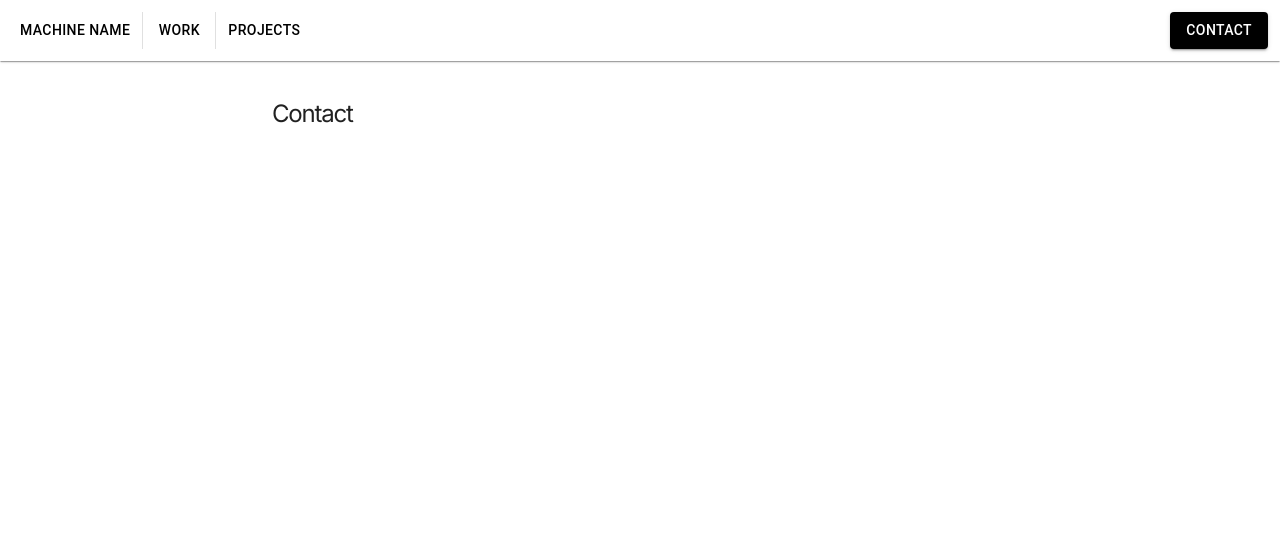
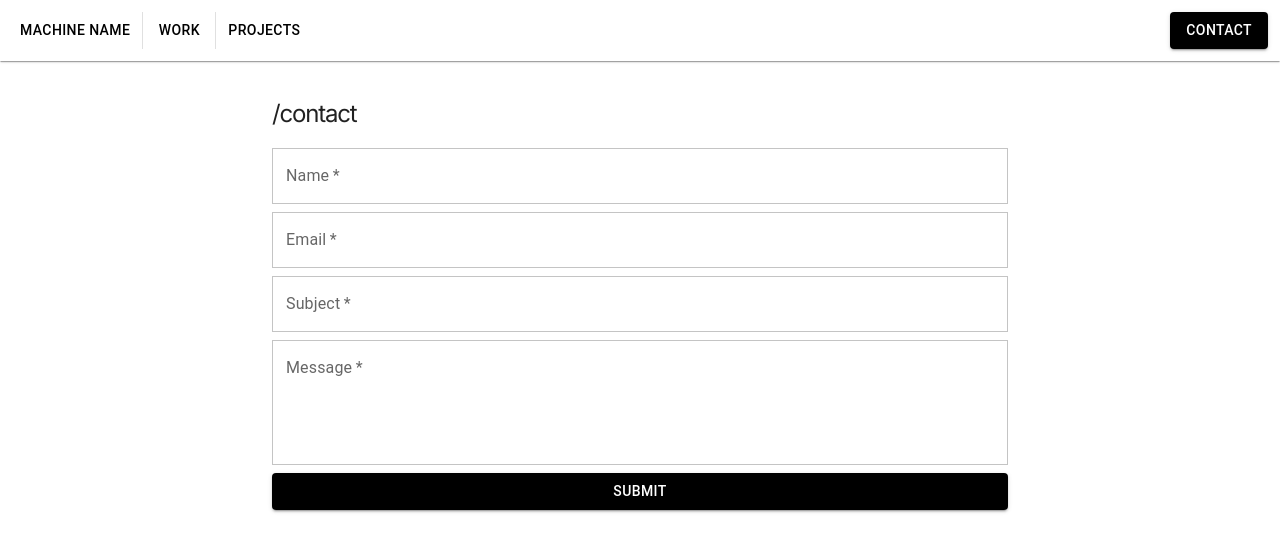
Before and after one commit to machinename/machine_name, a Next.js app: page /contact in a window 1280 px wide. Shown: the top 552 px of the page. Built offline with nearby package versions, Linux system fonts and the light colour scheme.

Commit message:
Added contact form update

```diff
--- /dev/null
+++ b/app/components/contact_form.tsx
@@ -0,0 +1,102 @@
+'use client'
+
+import React, { useState, ChangeEvent, FormEvent } from 'react';
+import { Button, TextField } from '@mui/material';
+
+interface FormData {
+    name: string;
+    email: string;
+    subject: string;
+    message: string;
+}
+
+export default function ContactForm() {
+    const [formData, setFormData] = useState<FormData>({
+        name: '',
+        email: '',
+        subject: '',
+        message: ''
+    });
+
+    const handleChange = (e: ChangeEvent<HTMLInputElement | HTMLTextAreaElement>) => {
+        const { name, value } = e.target;
+        setFormData(prevState => ({
+            ...prevState,
+            [name]: value
+        }));
+    };
+
+    const handleSubmit = (e: FormEvent<HTMLFormElement>) => {
+        e.preventDefault();
+        // You can handle form submission logic here, like sending the data to a server
+        console.log(formData);
+        // Reset form fields
+        setFormData({
+            name: '',
+            email: '',
+            subject: '',
+            message: ''
+        });
+    };
+
+    return (
+        <>
+            <h1  className="mb-4 tracking-tighter">/contact</h1>
+            <form onSubmit={handleSubmit} className="flex flex-col gap-2">
+                <TextField
+                    className="w-full"
+                    InputProps={{ style: { borderRadius: 0 } }}
+                    label="Name"
+                    variant="outlined"
+                    name="name"
+                    value={formData.name}
+                    onChange={handleChange}
+                    required
+                />
+                <TextField
+                    className="w-full"
+                    label="Email"
+                    InputProps={{ style: { borderRadius: 0 } }}
+                    variant="outlined"
+                    type="email"
+                    name="email"
+                    value={formData.email}
+                    onChange={handleChange}
+                    required
+                />
+                <TextField
+                    className="w-full"
+                    InputProps={{ style: { borderRadius: 0 } }}
+                    label="Subject"
+                    variant="outlined"
+                    name="subject"
+                    value={formData.subject}
+                    onChange={handleChange}
+                    required
+                />
+                <TextField
+                    className="w-full"
+                    InputProps={{ style: { borderRadius: 0 } }}
+                    label="Message"
+                    variant="outlined"
+                    multiline
+                    rows={4}
+                    name="message"
+
+                    value={formData.message}
+                    onChange={handleChange}
+                    required
+                />
+                <Button
+                    variant="contained"
+                    color="primary"
+                    type="submit"
+
+                    className='rounded-none'
+                >
+                    Submit
+                </Button>
+            </form>
+        </>
+    );
+}
--- a/app/contact/page.tsx
+++ b/app/contact/page.tsx
@@ -1,12 +1,15 @@
+import ContactForm from "../components/contact_form";
+
 export const metadata = {
-  title: 'Contact',
-  description: 'Machine Name Contact Page',
+  title: 'Contact - machinename.dev',
 }
+
 
 export default function Contact() {
   return (
     <section>
-      <h1 className="mb-8 tracking-tighter">Contact</h1>
+      {/* <h1 className="mb-8 tracking-tighter">Contact</h1> */}
+      <ContactForm />
     </section>
   );
 }
--- a/app/globals.css
+++ b/app/globals.css
@@ -2,17 +2,17 @@
 @tailwind components;
 @tailwind utilities;
 
-/* :root {
-  --foreground-rgb: 0, 0, 0;
+:root {
+  /* --foreground-rgb: 0, 0, 0;
   --background-start-rgb: 214, 219, 220;
-  --background-end-rgb: 255, 255, 255;
+  --background-end-rgb: 255, 255, 255; */
 }
 
 @media (prefers-color-scheme: dark) {
   :root {
-    --foreground-rgb: 255, 255, 255;
+    /* --foreground-rgb: 255, 255, 255;
     --background-start-rgb: 0, 0, 0;
-    --background-end-rgb: 0, 0, 0;
+    --background-end-rgb: 0, 0, 0; */
   }
 }
 
@@ -31,36 +31,8 @@ body {
   .text-balance {
     text-wrap: balance;
   }
-} */
-
-::selection {
-  background-color: #47a3f3;
-  color: #fefefe;
 }
 
-:root {
-  --sh-class: #2d5e9d;
-  --sh-identifier: #354150;
-  --sh-sign: #8996a3;
-  --sh-string: #007f7a;
-  --sh-keyword: #e02518;
-  --sh-comment: #a19595;
-  --sh-jsxliterals: #6266d1;
-  --sh-property: #e25a1c;
-  --sh-entity: #e25a1c;
-}
-
-@media (prefers-color-scheme: dark) {
-  :root {
-    --sh-class: #4c97f8;
-    --sh-identifier: white;
-    --sh-keyword: #f47067;
-    --sh-string: #0fa295;
-  }
-  html {
-    color-scheme: dark;
-  }
-}
 
 html {
   min-width: 360px;
--- a/app/layout.tsx
+++ b/app/layout.tsx
@@ -9,16 +9,13 @@ const inter = Inter({ subsets: ["latin"] });
 
 export const metadata: Metadata = {
   metadataBase: new URL(baseUrl),
-  title: {
-    default: 'Machine Name',
-    template: 'Welcome | Machine Name',
-  },
-  description: 'This is my developer portfolio.',
+  title: 'Welcome - machinename.dev',
+  description: 'machinename.dev',
   openGraph: {
-    title: 'Machine Name',
-    description: 'This is my developer portfolio.',
+    title: 'machinename.dev',
+    description: 'machinename.dev',
     url: baseUrl,
-    siteName: 'Machine Name',
+    siteName: 'machinename.dev',
     locale: 'en_US',
     type: 'website',
   },
@@ -33,7 +30,7 @@ export const metadata: Metadata = {
       'max-snippet': -1,
     },
   },
-}
+};
 
 
 export default function RootLayout({
@@ -48,6 +45,7 @@ export default function RootLayout({
           <AppProvider>
           <Navbar/>
           {children}
+
           </AppProvider>
         </main>
       </body>
--- a/app/page.tsx
+++ b/app/page.tsx
@@ -23,9 +23,7 @@ import { ProjectList } from './components/lists';
 import Link from 'next/link';
 
 export default function Page() {
-
-    const { conversation, setConversation } = useAppContext();
-    const { isChatOpen, setIsChatOpen } = useAppContext();
+  const { isChatOpen, setIsChatOpen, conversation, setConversation } = useAppContext();
 
   const [input, setInput] = useState<string>('');
   const [isDialog, setIsDialog] = useState(false);
@@ -46,7 +44,6 @@ export default function Page() {
     const timer = setTimeout(() => {
       setShowMiddleText(true);
     }, 1200);
-
     return () => clearTimeout(timer);
   }, []);
 
@@ -54,7 +51,6 @@ export default function Page() {
     const timer = setTimeout(() => {
       setShowLastText(true);
     }, 2400);
-
     return () => clearTimeout(timer);
   }, []);
 
@@ -64,12 +60,11 @@ export default function Page() {
     }
   }, [conversation]);
 
-
   const handleMessageSend = async () => {
     setIsChatOpen(true);
     if (input.trim() !== '') {
       const responseInput = input;
-            setConversation([...conversation, { sender: 'CLIENT', message: responseInput}]);
+      setConversation([...conversation, { sender: 'CLIENT', message: responseInput }]);
       setInput('');
       setIsLoading(true);
       try {
@@ -84,7 +79,7 @@ export default function Page() {
         console.error('Error sending message to Vertex AI:', error);
         setConversation(prevConversation => [
           ...prevConversation,
-                    { sender: 'SERVER', message: 'An error occurred. Please try again.'},
+          { sender: 'SERVER', message: 'An error occurred. Please try again.' },
         ]);
       } finally {
         setIsLoading(false);
@@ -98,7 +93,6 @@ export default function Page() {
         {!isChatOpen && (
           <>
             <h1 className="tracking-tighter mb-4">machinename.dev</h1>
-
             <h2 className="tracking-tighter text-neutral-600 dark:text-neutral-400">
               Hello, my name is Kendrick. Welcome to my developer portfolio–machinename.dev, built with Next.js!
             </h2>
@@ -106,7 +100,7 @@ export default function Page() {
               <>
                 <hr className="my-3 border-neutral-100 dark:border-neutral-800"></hr>
                 <h1 className="mb-4 tracking-tighter">/work</h1>
-                        <Link   className='flex flex-col' href='/work'>
+                <Link className='flex flex-col' href='/work'>
                   <h2 className="tracking-tighter text-neutral-600 dark:text-neutral-400">Clyde & Co</h2>
                   <h2 className="tracking-tighter text-neutral-600 dark:text-neutral-400">Test Automation Engineer, 2023 — Current </h2>
                 </Link>
@@ -123,31 +117,25 @@ export default function Page() {
         )}
         <>
           {isChatOpen && (conversation.map((msg, index) => (
-                        <div ref={conversationEndRef}  key={index} className='py-4 '>
+            <div ref={conversationEndRef} key={index} className='py-4 '>
               <ReactMarkdown remarkPlugins={[remarkGfm]}>{msg.sender}</ReactMarkdown>
               <ReactMarkdown remarkPlugins={[remarkGfm]}>{msg.message}</ReactMarkdown>
             </div>
           ))
-
           )}
-
-
-
           {isLoading && (
-                        <div  ref={conversationEndRef}  className="flex items-center  justify-center">
+            <div ref={conversationEndRef} className="flex items-center  justify-center">
               <CircularProgress size={30} />
             </div >
           )}
-
         </>
-
       </section>
       <>
-            <Dialog isDialog={isDialog} handleCloseDialog={()=> {
+        <Dialog isDialog={isDialog} handleCloseDialog={() => {
           setIsDialog(false);
-                }} handleDeleteChat={handleDeleteChat}/>
+        }} handleDeleteChat={handleDeleteChat} />
       </>
-        <div className={isInputOpen ?  "flex flex-col bg-white fixed w-full bottom-0 max-w-3xl px-3 pt-3" : "bottom-0 fixed right-0 p-3"}>
+      <div className={isInputOpen ? "flex flex-col bg-white fixed w-full bottom-0 max-w-3xl px-3 pt-3" : "bottom-0 fixed right-0 p-3"}>
         {
           isInputOpen ?
             <>
@@ -179,7 +167,7 @@ export default function Page() {
                 </IconButton>
                 {conversation.length > 0 && (
                   <IconButton color="secondary" className="" aria-label="directions" onClick={() => setIsChatOpen(!isChatOpen)}>
-                                    {isChatOpen ? <KeyboardArrowDown /> : <KeyboardArrowUp/>}
+                    {isChatOpen ? <KeyboardArrowDown /> : <KeyboardArrowUp />}
                   </IconButton>
                 )}
                 {conversation.length > 0 && (
--- a/app/projects/page.tsx
+++ b/app/projects/page.tsx
@@ -1,9 +1,9 @@
 import { ProjectList } from "../components/lists"
 
 export const metadata = {
-  title: 'Projects',
-  description: 'Machine Name Projects Page',
+  title: 'Projects - machinename.dev',
 }
+
 
 export default function Projects() {
   return (
--- a/app/work/page.tsx
+++ b/app/work/page.tsx
@@ -1,8 +1,7 @@
 import { WorkList } from "../components/lists"
 
 export const metadata = {
-  title: 'Projects',
-  description: 'Machine Name Work Page',
+  title: 'Work - machinename.dev',
 }
 
 export default function Page() {
```
Lines whose indentation alone changed are shown as unchanged.
